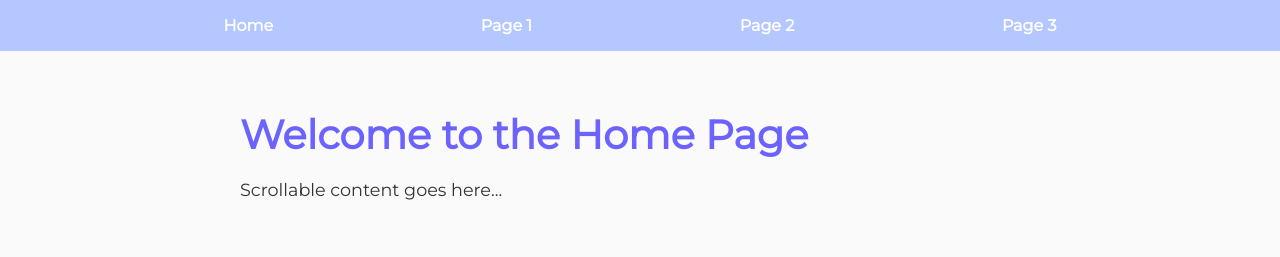
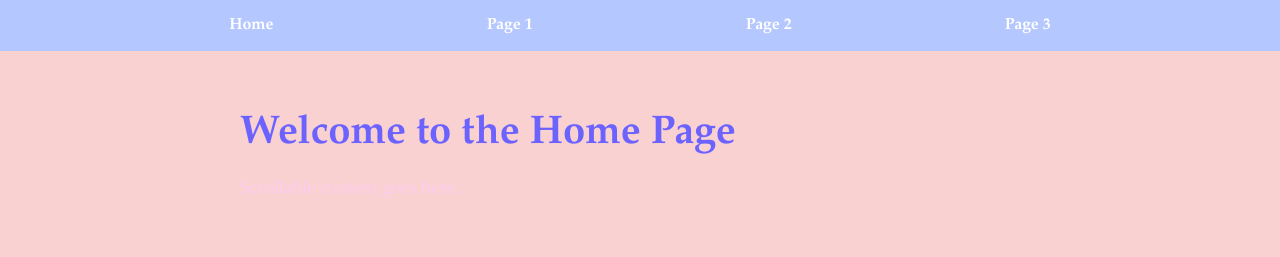
Before and after one commit to mayahkg/myra_website, a plain HTML site: page index.html in a window 1280 px wide. Drawn offline with Linux system fonts and the light colour scheme.

Commit message:
editing the aesthtic

```diff
--- a/style.css
+++ b/style.css
@@ -1,7 +1,7 @@
 body {
-    font-family: 'Montserrat', sans-serif;
-    background-color: #fafafa;
-    color: #333;
+    font-family: Garamond, sans-serif;
+    background-color: #fad1d1;
+    color: #fecbf1;
     margin: 0;
     padding: 0;
 }
```
